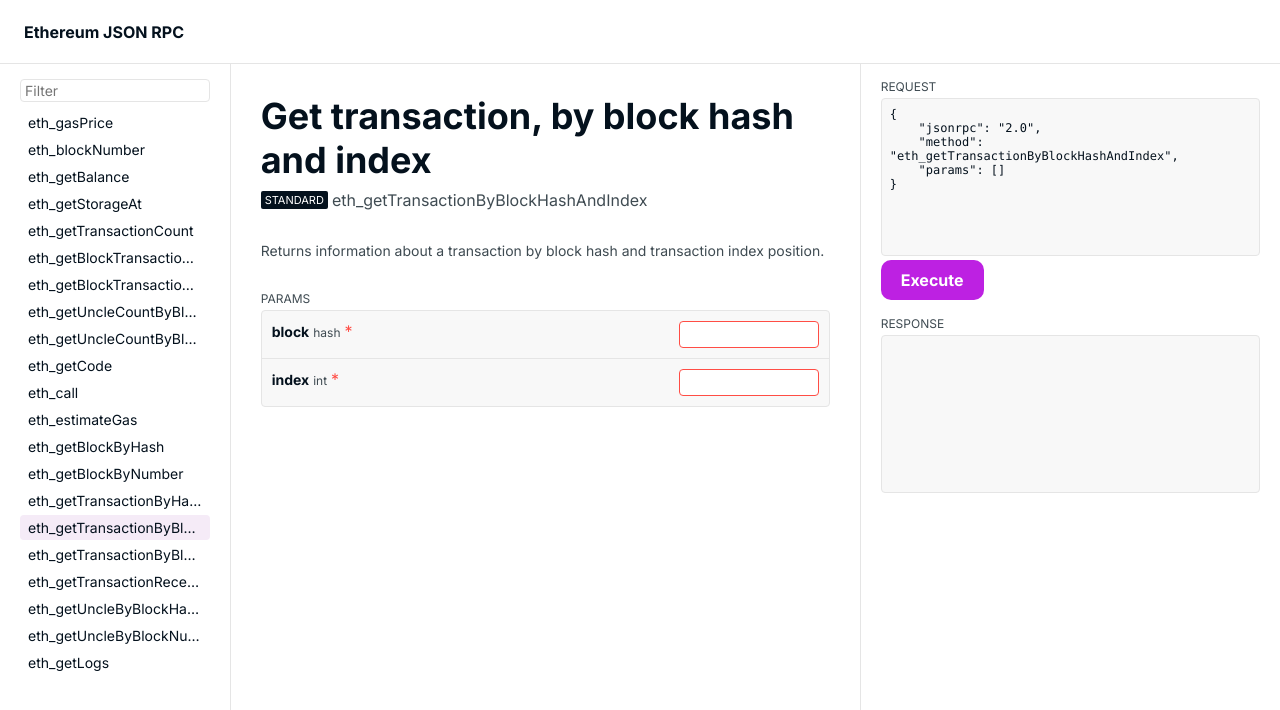
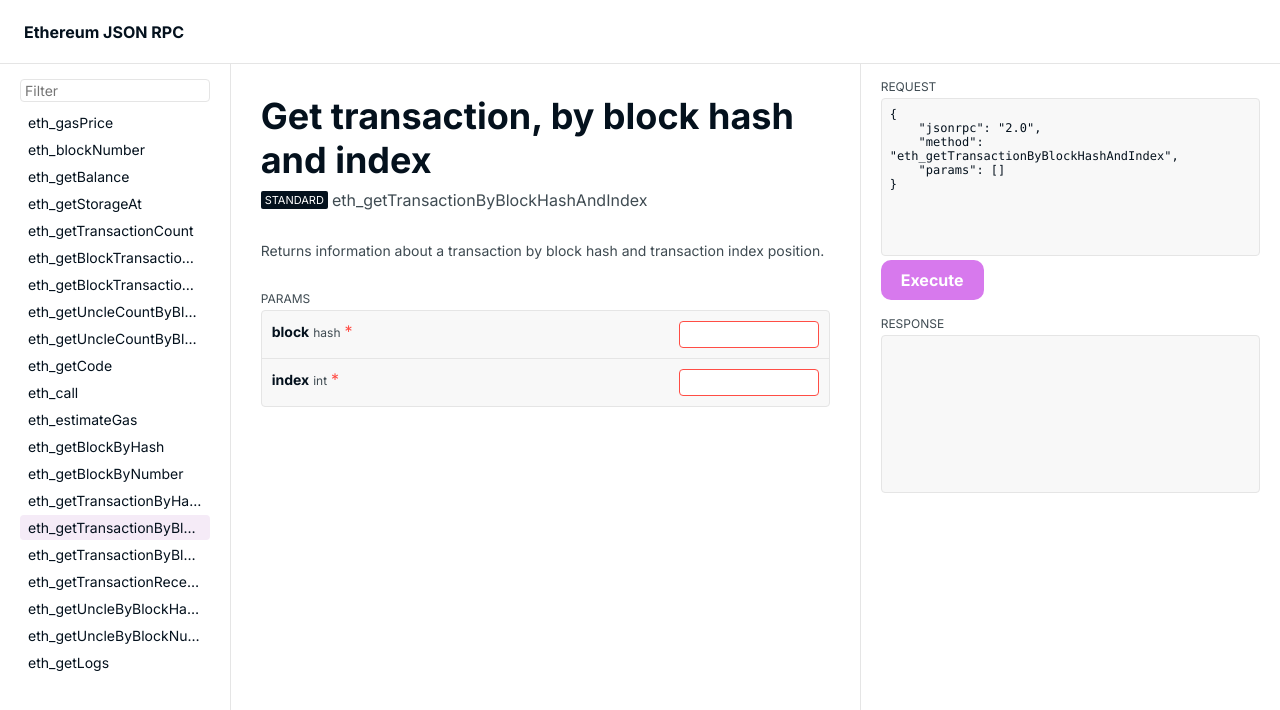
Before and after one commit to Destiner/ethereum-json-rpc, a Vue app: page / in a window 1280 px wide. Both pictures are taken after a click on the element "eth_getTransactionByBlockHashAndIndex". Shown: the top 710 px of the page. Built offline with nearby package versions, Linux system fonts and the light colour scheme.

Commit message:
Disable execution button on invalid input

```diff
--- a/src/pages/Main.vue
+++ b/src/pages/Main.vue
@@ -57,7 +57,7 @@
               <input
                 v-model="inputs[index]"
                 class="method-param-value"
-                :class="{ invalid: !isValid[index] }"
+                :class="{ invalid: !isParamValid[index] }"
               />
             </div>
           </div>
@@ -74,6 +74,7 @@
         <div>
           <button
             class="execution-request-body"
+            :disabled="!isValid"
             @click="execute"
           >
             Execute
@@ -121,7 +122,10 @@ function selectMethod(method: Method): void {
 
 const inputs = ref<string[]>([]);
 
-const isValid = computed(() => validate(selectedMethod.value, inputs.value));
+const isParamValid = computed(() =>
+  validate(selectedMethod.value, inputs.value),
+);
+const isValid = computed(() => isParamValid.value.every((isValid) => isValid));
 
 const request = computed(() => {
   const request = {
@@ -421,4 +425,10 @@ main {
 .execution-request-body:hover {
   background: var(--color-accent-tertiary);
 }
+
+.execution-request-body:disabled {
+  opacity: 0.6;
+  cursor: not-allowed;
+  pointer-events: none;
+}
 </style>
```
